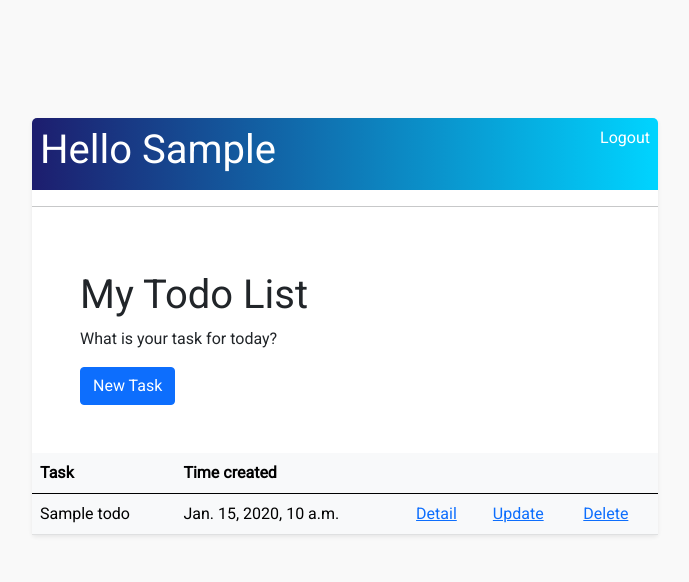
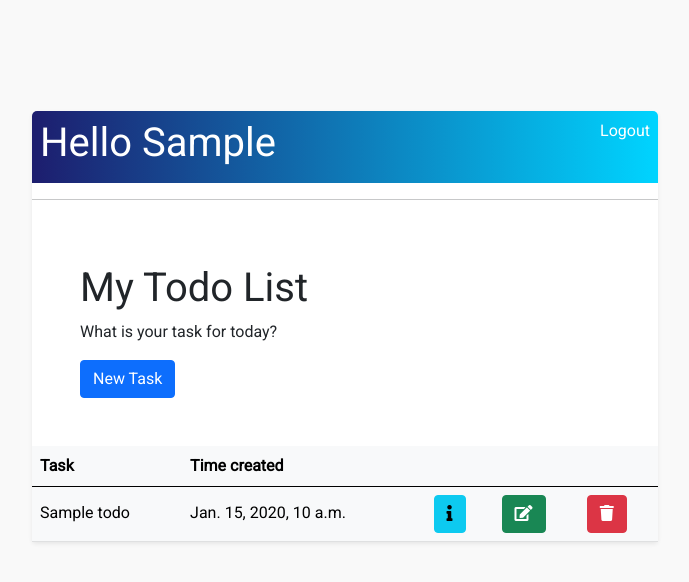
Before and after one commit to gjularic/todo-app, a Django app: page / in a window 1280 px wide. Shown: the top 582 px of the page, without its empty margins (295-984 px from the left). Run offline with Django 3.2, Linux system fonts and the light colour scheme; a user stored in the database is signed in; tables that the repository leaves empty hold one stand-in row (values such as "Sample post").

Commit message:
Add icons for details, update and delete links, changed them into buttons

```diff
--- a/templates/todo/todo_form.html
+++ b/templates/todo/todo_form.html
@@ -4,10 +4,10 @@
 
 <h1>Creating/updating tasks</h1>
 
-<a href="{% url 'list' %}">Go Back</a>
+<a class="" href="{% url 'list' %}">Go Back</a>
 <form method="POST" action="">
     {% csrf_token %}
     {{ form.as_p }}
-    <input type="submit" value="Submit">
+    <input class="btn btn-success" type="submit" value="Submit">
 </form>
 {% endblock %}
--- a/templates/todo/todo_list.html
+++ b/templates/todo/todo_list.html
@@ -31,12 +31,12 @@
     </thead>
     <tbody>
         {% for task in tasks %}
-        <tr>
+        <tr class="align-baseline">
             <td>{{ task.title }}</td>
             <td>{{ task.created }}</td>
-            <td><a href="{% url 'detail' task.pk %}">Detail</a></td>
-            <td><a href="{% url 'update' task.pk %}">Update</a></td>
-            <td><a href="{% url 'delete' task.pk %}">Delete</a></td>
+            <td><a class="btn btn-info" href="{% url 'detail' task.pk %}"><i class="fas fa-info"></i></a></td>
+            <td><a class="btn btn-success" href="{% url 'update' task.pk %}"><i class="fas fa-edit"></i></a></td>
+            <td><a class="btn btn-danger" href="{% url 'delete' task.pk %}"><i class="fa fa-trash"></i></a></td>
         </tr>
         {% empty %}
             <h3>No Tasks on the list</h3>
```
